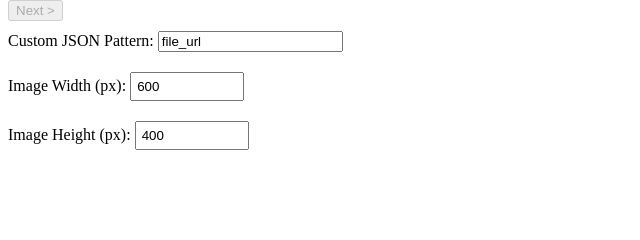
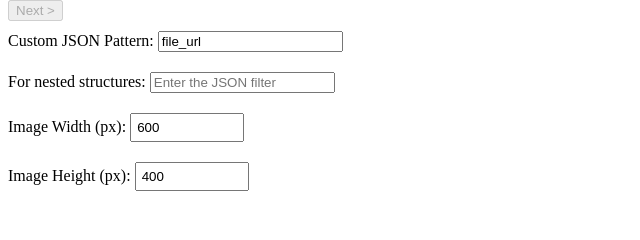
Before and after one commit to aguiar-arthur/minimal-ui-manga-reader, a Flask app: page /json in a window 1280 px wide. Shown: the part 522-762 px from the top of the page, without its empty margins (0-640 px from the left). Run offline with Flask 3, Linux system fonts and the light colour scheme.

Commit message:
adding filter to json

```diff
--- a/web_app/app.py
+++ b/web_app/app.py
@@ -46,6 +46,10 @@ def json_fetch_images():
         json_pattern = data.get('jsonPattern', JSON_PROP)
         content = response.json()
 
+        if (data.get('jsonFilter')):
+            filter = data.get('jsonFilter')
+            content = content.get(filter)
+
         urls =  get_from_json(content, json_pattern)
 
         return jsonify({"success": True, "images": urls})
--- a/web_app/static/json.js
+++ b/web_app/static/json.js
@@ -2,11 +2,13 @@ document.addEventListener('DOMContentLoaded', () => {
     const urlInput = document.getElementById('urlInput');
     const fetchButton = document.getElementById('fetchButton');
     const jsonPatternInput = document.getElementById('jsonPattern');
+    const jsonFilterInput = document.getElementById('jsonFilter');
     const statusMessage = document.getElementById('statusMessage');
 
     fetchButton.addEventListener('click', async () => {
         const url = urlInput.value;
         const jsonPattern = jsonPatternInput.value || '';
+        const jsonFilter = jsonFilterInput.value || '';
 
         if (!url) {
             statusMessage.textContent = "Please enter a valid URL.";
@@ -18,6 +20,7 @@ document.addEventListener('DOMContentLoaded', () => {
         const requestBody = {
             url,
             jsonPattern,
+            jsonFilter,
         };
 
         try {
--- a/web_app/templates/json.html
+++ b/web_app/templates/json.html
@@ -21,6 +21,10 @@
             <input type="text" id="jsonPattern" value="file_url" placeholder="Enter JSON pattern">
         </div>
         <div id="controlButtons">
+            <label for="jsonFilter">For nested structures: </label>
+            <input type="text" id="jsonFilter" value="" placeholder="Enter the JSON filter">
+        </div>
+        <div id="controlButtons">
             <label for="imageWidth">Image Width (px): </label>
             <input type="number" id="imageWidth" value="600" min="100">
         </div>
```
